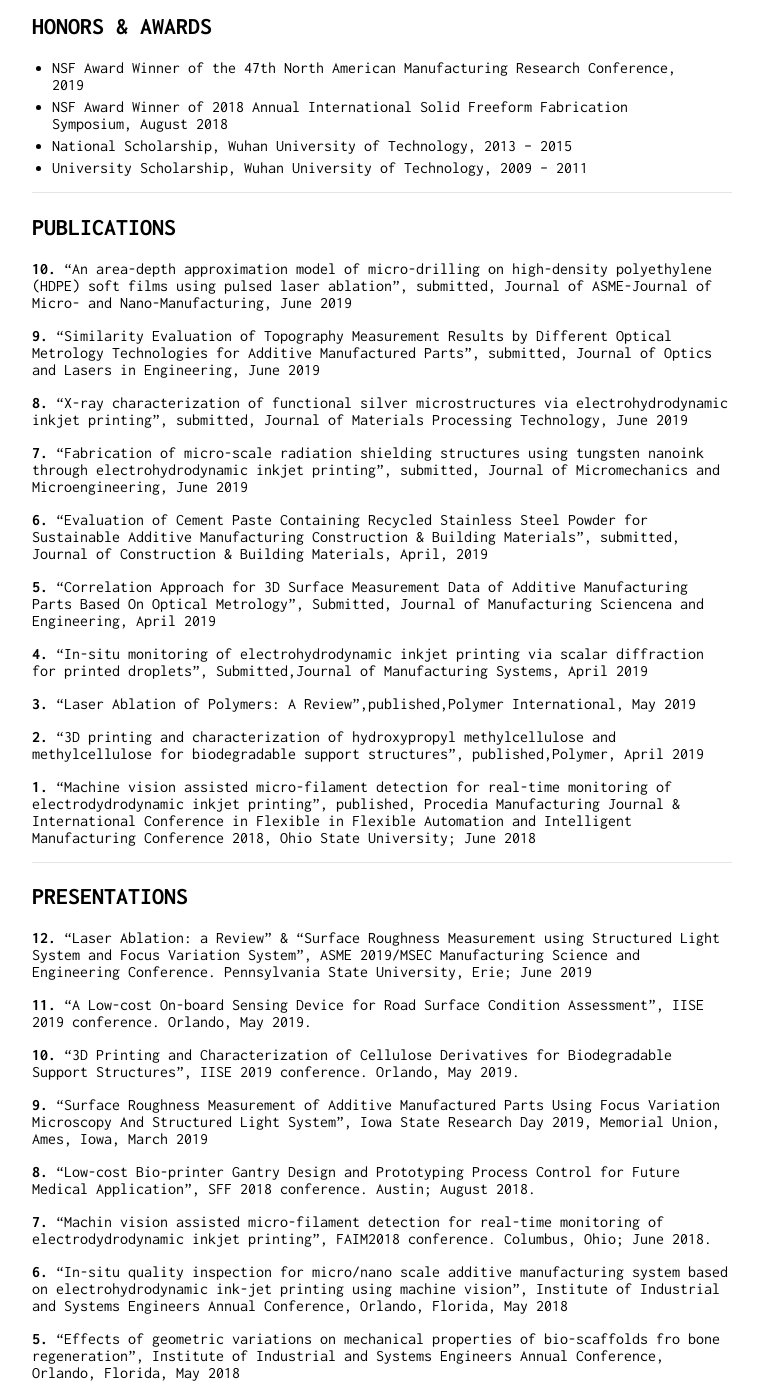
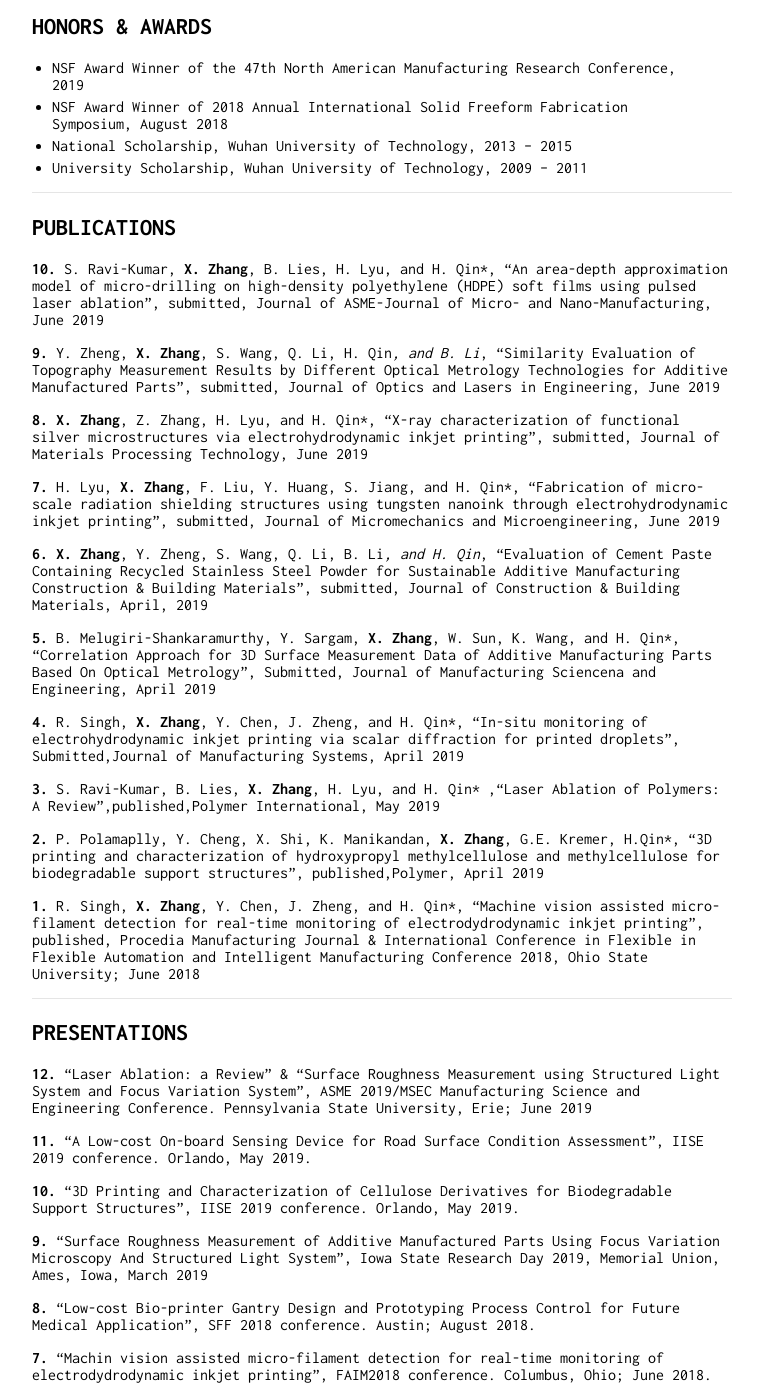
Before and after one commit to zhangxiao2018/zhangxiao2018.github.io, a Jekyll site: the page built from index.md, in a window 1280 px wide and 1400 px high, scrolled down 1645 px. Shown: the whole window, without its empty margins (258-1021 px from the left). Built offline with Jekyll 4.4.1, drawn with Linux system fonts in a browser that asks for light colours; our own code applies the rules of GitHub Pages for plain Markdown files.

Commit message:
Update index.md

```diff
--- a/index.md
+++ b/index.md
@@ -84,25 +84,25 @@ Packing and testing wafer, maintain PVD, CVD, photoresist coater/decoater machin
 
 - - -
 ## PUBLICATIONS
-**10.** 	“An area-depth approximation model of micro-drilling on high-density polyethylene (HDPE) soft films using pulsed laser ablation”, submitted, Journal of ASME-Journal of Micro- and Nano-Manufacturing, June 2019
+**10.** 	S. Ravi-Kumar, **X. Zhang**, B. Lies, H. Lyu, and H. Qin*, “An area-depth approximation model of micro-drilling on high-density polyethylene (HDPE) soft films using pulsed laser ablation”, submitted, Journal of ASME-Journal of Micro- and Nano-Manufacturing, June 2019
 
-**9.**  “Similarity Evaluation of Topography Measurement Results by Different Optical Metrology Technologies for Additive Manufactured Parts”, submitted, Journal of Optics and Lasers in Engineering, June 2019
+**9.**  Y. Zheng, **X. Zhang**, S. Wang, Q. Li, H. Qin*, and B. Li*, “Similarity Evaluation of Topography Measurement Results by Different Optical Metrology Technologies for Additive Manufactured Parts”, submitted, Journal of Optics and Lasers in Engineering, June 2019
 
-**8.**	“X-ray characterization of functional silver microstructures via electrohydrodynamic inkjet printing”, submitted, Journal of Materials Processing Technology, June 2019
+**8.**	**X. Zhang**, Z. Zhang, H. Lyu, and H. Qin*, “X-ray characterization of functional silver microstructures via electrohydrodynamic inkjet printing”, submitted, Journal of Materials Processing Technology, June 2019
 
-**7.**	“Fabrication of micro-scale radiation shielding structures using tungsten nanoink through electrohydrodynamic inkjet printing”, submitted, Journal of Micromechanics and Microengineering, June 2019
+**7.**	H. Lyu, **X. Zhang**, F. Liu, Y. Huang, S. Jiang, and H. Qin*, “Fabrication of micro-scale radiation shielding structures using tungsten nanoink through electrohydrodynamic inkjet printing”, submitted, Journal of Micromechanics and Microengineering, June 2019
 
-**6.**	“Evaluation of Cement Paste Containing Recycled Stainless Steel Powder for Sustainable Additive Manufacturing Construction & Building Materials”, submitted, Journal of Construction & Building Materials, April, 2019
+**6.**	**X. Zhang**, Y. Zheng, S. Wang, Q. Li, B. Li*, and H. Qin*, “Evaluation of Cement Paste Containing Recycled Stainless Steel Powder for Sustainable Additive Manufacturing Construction & Building Materials”, submitted, Journal of Construction & Building Materials, April, 2019
 
-**5.** "Correlation Approach for 3D Surface Measurement Data of Additive Manufacturing Parts Based On Optical Metrology", Submitted, Journal of Manufacturing Sciencena and Engineering, April 2019
+**5.** B. Melugiri-Shankaramurthy, Y. Sargam, **X. Zhang**, W. Sun, K. Wang, and H. Qin*, "Correlation Approach for 3D Surface Measurement Data of Additive Manufacturing Parts Based On Optical Metrology", Submitted, Journal of Manufacturing Sciencena and Engineering, April 2019
 
-**4.** "In-situ monitoring of electrohydrodynamic inkjet printing via scalar diffraction for printed droplets", Submitted,Journal of Manufacturing Systems, April 2019
+**4.** R. Singh, **X. Zhang**, Y. Chen, J. Zheng, and H. Qin*, "In-situ monitoring of electrohydrodynamic inkjet printing via scalar diffraction for printed droplets", Submitted,Journal of Manufacturing Systems, April 2019
 
-**3.** “Laser Ablation of Polymers: A Review",published,Polymer International, May 2019
+**3.** S. Ravi-Kumar, B. Lies, **X. Zhang**, H. Lyu, and H. Qin* ,“Laser Ablation of Polymers: A Review",published,Polymer International, May 2019
 
-**2.** “3D printing and characterization of hydroxypropyl methylcellulose and methylcellulose for biodegradable support structures", published,Polymer, April 2019
+**2.** P. Polamaplly, Y. Cheng, X. Shi, K. Manikandan, **X. Zhang**, G.E. Kremer, H.Qin*, “3D printing and characterization of hydroxypropyl methylcellulose and methylcellulose for biodegradable support structures", published,Polymer, April 2019
 
-**1.** “Machine vision assisted micro-filament detection for real-time monitoring of electrodydrodynamic inkjet printing”, published, Procedia Manufacturing Journal & International Conference in Flexible in Flexible Automation and Intelligent Manufacturing Conference 2018, Ohio State University; June 2018
+**1.** R. Singh, **X. Zhang**, Y. Chen, J. Zheng, and H. Qin*, “Machine vision assisted micro-filament detection for real-time monitoring of electrodydrodynamic inkjet printing”, published, Procedia Manufacturing Journal & International Conference in Flexible in Flexible Automation and Intelligent Manufacturing Conference 2018, Ohio State University; June 2018
 
 
 - - -
```
